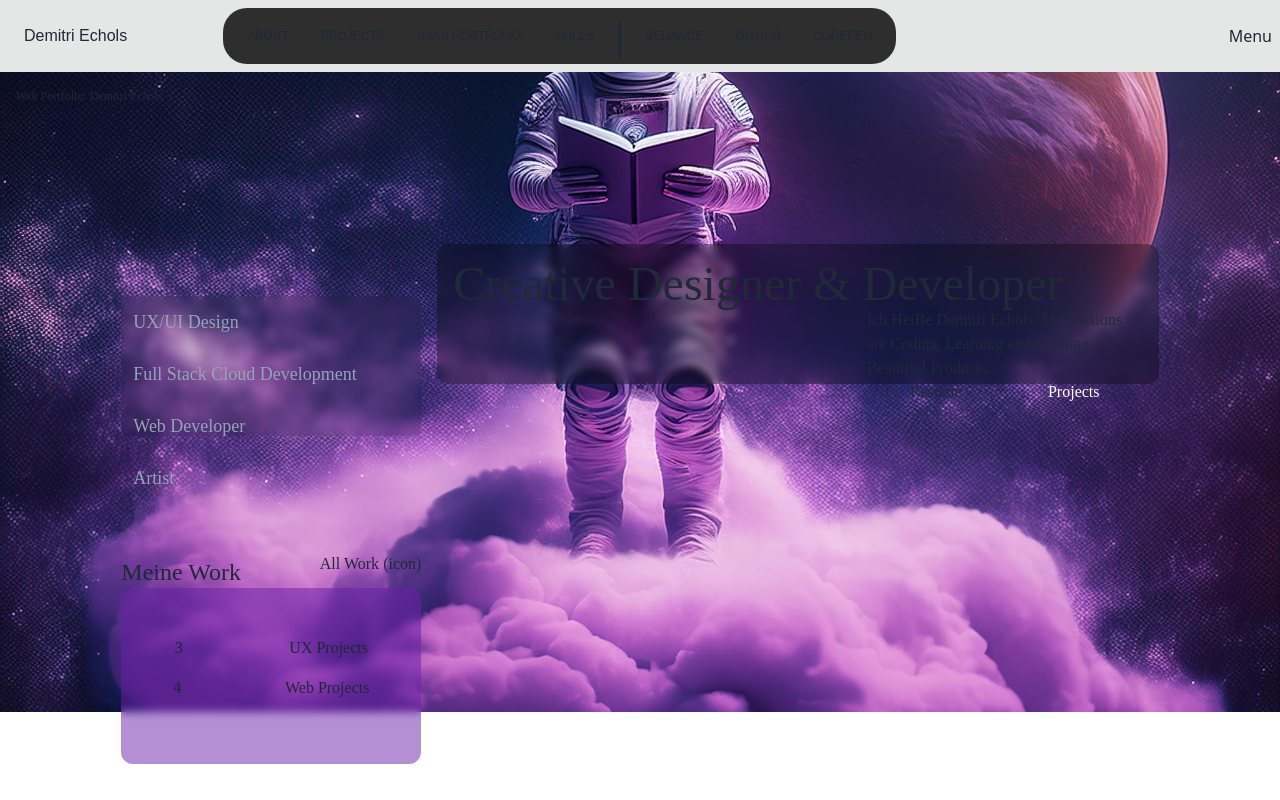
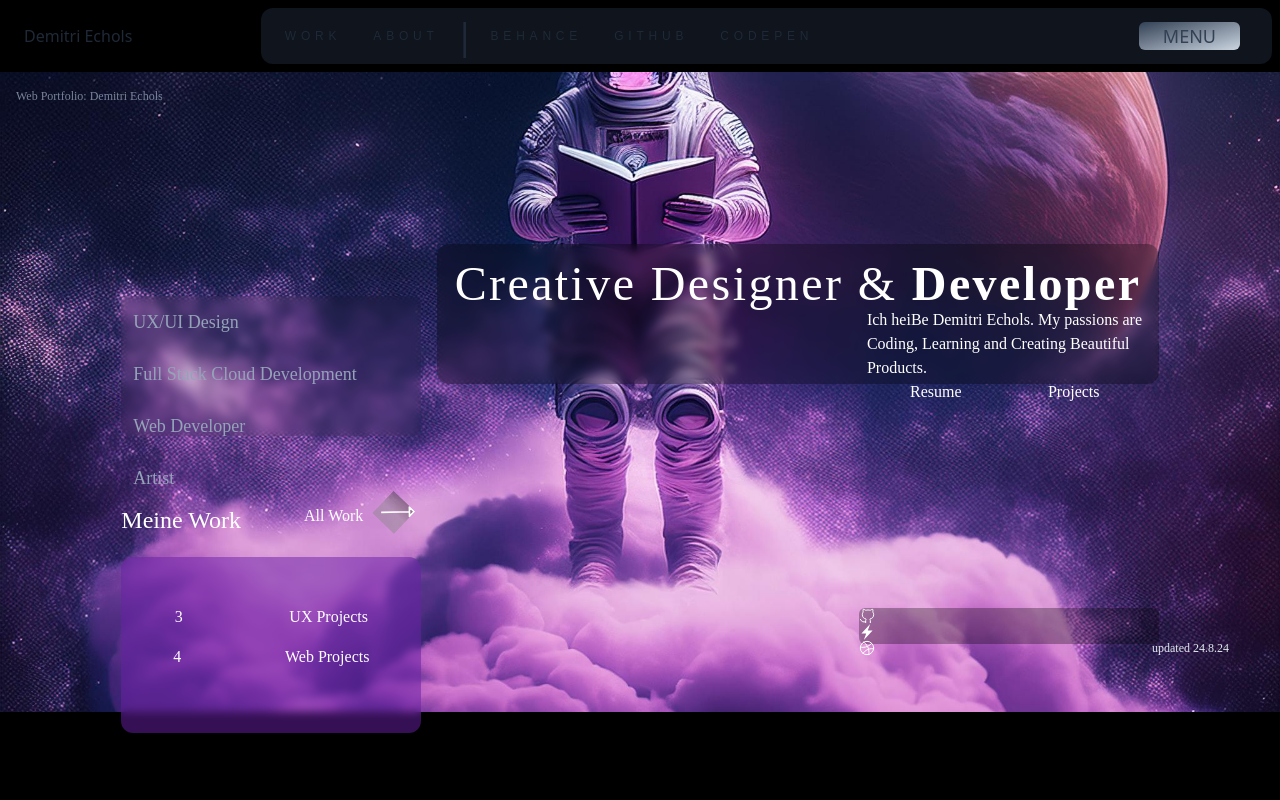
Before and after one commit to CEODemitri/portfolio2024, a SvelteKit app: page / in a window 1280 px wide. Shown: the top 800 px of the page. Built offline with nearby package versions, Linux system fonts and the light colour scheme.

Commit message:
getting much better, hero section complete, missing a few styles and one icon.

```diff
--- a/src/components/Navigation.svelte
+++ b/src/components/Navigation.svelte
@@ -2,7 +2,7 @@
 	<input id="my-drawer-3" type="checkbox" class="drawer-toggle" />
 	<div class="drawer-content flex flex-col">
 		<!-- Navbar -->
-		<div class="navbar bg-base-300 w-full">
+		<div class="navbar w-full">
 			<!-- hamburger icon -->
 			<div class="flex-none lg:hidden">
 				<label for="my-drawer-3" aria-label="open sidebar" class="btn btn-square btn-ghost">
@@ -21,46 +21,69 @@
 					</svg>
 				</label>
 			</div>
-			<div class="mx-2 px-2">
+			<div class="mx-2 px-2 w-1/5">
 				<a class="flex items-center justify-center" href="/">
 					Demitri Echols
 					<span class="sr-only">Demitri Echols' Portfolio</span>
 				</a>
 			</div>
-			<div class="hidden flex-none lg:block ml-20 bg-black/80 rounded-3xl">
+			<div class="hidden flex-none ml-20 bg-slate-800/50 rounded-xl lg:flex w-4/5">
 				<ul
 					class="menu menu-horizontal flex justify-content items-center uppercase text-xs font-medium"
 				>
 					<!-- Navbar menu content here -->
 					<li>
-						<a class="hover:underline underline-offset-4" href="/">About</a>
+						<a
+							class="hover:underline underline-offset-4 hover:text-white hover:scale-125"
+							href="#projects">Work</a
+						>
 					</li>
 					<li>
-						<a class="hover:underline underline-offset-4" href="#projects">Projects</a>
-					</li>
-					<li>
-						<a class="hover:underline underline-offset-4" href="#ux-portfolio">UX/UI Portfolio</a>
-					</li>
-					<li>
-						<a class="hover:underline underline-offset-4" href="#skills">Skills</a>
+						<a class="hover:underline hover:text-white hover:scale-125 underline-offset-4" href="/"
+							>About</a
+						>
 					</li>
 					<div class="text-4xl">|</div>
 
 					<li>
-						<a class="hover:underline underline-offset-4" href="#contact">Behance</a>
+						<a
+							class="hover:underline underline-offset-4 hover:text-white hover:scale-125"
+							href="#contact">Behance</a
+						>
 					</li>
 					<li>
-						<a class="hover:underline underline-offset-4" href="#contact">Github</a>
+						<a
+							class="hover:underline underline-offset-4 hover:text-white hover:scale-125"
+							href="#contact">Github</a
+						>
 					</li>
 
 					<li>
-						<a class="hover:underline underline-offset-4" href="#contact">Codepen</a>
+						<a
+							class="hover:underline underline-offset-4 hover:text-white hover:scale-125"
+							href="#contact">Codepen</a
+						>
 					</li>
 				</ul>
-			</div>
 
-			<div class="ml-auto justify-self-center hidden lg:block">
-				<button>Menu</button>
+				<!-- <svg
+					xmlns="http://www.w3.org/2000/svg"
+					width="1em"
+					height="1em"
+					viewBox="0 0 24 24"
+					{...$$props}
+					class="ml-auto"
+				>
+					<path
+						fill="currentColor"
+						d="M4.616 19q-.691 0-1.153-.462T3 17.384V6.616q0-.691.463-1.153T4.615 5h14.77q.69 0 1.152.463T21 6.616v10.769q0 .69-.463 1.153T19.385 19zM12 12.116l8-5.231L19.692 6L12 11L4.308 6L4 6.885z"
+					/>
+				</svg> -->
+				<button
+					class="ml-auto justify-self-center hidden lg:block px-6 text-lg uppercase bg-gradient-to-br from-slate-700 to-slate-300 rounded-md text-slate-700 mr-8"
+				>
+					Menu</button
+				>
 			</div>
 		</div>
 	</div>
@@ -68,7 +91,9 @@
 	<!-- sidebar content -->
 	<div class="drawer-side z-50">
 		<label for="my-drawer-3" aria-label="close sidebar" class="drawer-overlay"></label>
-		<ul class="menu bg-base-200 min-h-full w-80 p-4">
+		<ul
+			class="menu bg-black/60 min-h-full w-80 p-4 backdrop-blur-sm flex gap-8 text-slate-400 uppercase"
+		>
 			<!-- Sidebar content here -->
 			<li>
 				<a class="text-sm font-medium hover:underline underline-offset-4" href="/">About</a>
@@ -86,12 +111,43 @@
 			<li>
 				<a class="text-sm font-medium hover:underline underline-offset-4" href="#skills">Skills</a>
 			</li>
+
+			<hr class="w-3/5 place-self-center" />
+
+			<li>
+				<a
+					class="text-sm font-medium hover:underline underline-offset-4"
+					href="https://www.behance.net/demitri_echols"
+					target="_blank"
+				>
+					Behance
+				</a>
+			</li>
+			<li>
+				<a
+					class="text-sm font-medium hover:underline underline-offset-4"
+					href="https://github.com/demitri-echols"
+					target="_blank"
+				>
+					Github
+				</a>
+			</li>
+			<li>
+				<a
+					class="text-sm font-medium hover:underline underline-offset-4"
+					href="https://codepen.io/demitri-echols"
+					target="_blank"
+				>
+					Codepen
+				</a>
+			</li>
 		</ul>
 	</div>
 </div>
 
 <style>
-	a {
+	li > a {
 		font-family: 'Josefin Sans Variable', sans-serif;
+		letter-spacing: 0.4em;
 	}
 </style>
--- /dev/null
+++ b/src/components/icons/Arrow.svelte
@@ -0,0 +1,72 @@
+<svg
+	width="54"
+	height="53"
+	viewBox="0 0 74 73"
+	fill="none"
+	xmlns="http://www.w3.org/2000/svg"
+	class="inline"
+>
+	<g clip-path="url(#clip0_342_178)" filter="url(#filter0_bd_342_178)">
+		<rect
+			width="42.5492"
+			height="41.4704"
+			transform="translate(66.3818 28.7028) rotate(133.799)"
+			fill="url(#paint0_linear_342_178)"
+			fill-opacity="0.43"
+		/>
+		<path
+			d="M64.7606 28.7437L65.5848 29.534C65.7962 29.3135 65.9121 29.0188 65.907 28.7148C65.9019 28.4107 65.7763 28.1221 65.5577 27.9125L64.7606 28.7437ZM58.1677 22.4215L58.9647 21.5903C58.8018 21.4335 58.5956 21.3291 58.3722 21.2902C58.1489 21.2512 57.9184 21.2797 57.7101 21.3718C57.5018 21.4639 57.325 21.6156 57.2021 21.8077C57.0792 21.9997 57.0158 22.2235 57.0199 22.4505L58.1677 22.4215ZM58.3841 35.3934L57.2363 35.4224C57.2398 35.6495 57.3106 35.8698 57.4398 36.0555C57.569 36.2412 57.7507 36.3839 57.9619 36.4654C58.1731 36.5469 58.4043 36.5637 58.6262 36.5135C58.8481 36.4634 59.0506 36.3486 59.2082 36.1837L58.3841 35.3934ZM58.2567 27.7595L19.3481 28.7422L19.3864 31.0382L58.295 30.0555L58.2567 27.7595ZM65.5577 27.9125L58.9647 21.5903L57.3706 23.2528L63.9636 29.5749L65.5577 27.9125ZM57.0199 22.4505L57.2363 35.4224L59.5319 35.3644L59.3155 22.3926L57.0199 22.4505ZM59.2082 36.1837L65.5848 29.534L63.9365 27.9534L57.5599 34.6032L59.2082 36.1837Z"
+			fill="white"
+		/>
+	</g>
+	<defs>
+		<filter
+			id="filter0_bd_342_178"
+			x="0.370969"
+			y="-6.62903"
+			width="72.6399"
+			height="79.3008"
+			filterUnits="userSpaceOnUse"
+			color-interpolation-filters="sRGB"
+		>
+			<feFlood flood-opacity="0" result="BackgroundImageFix" />
+			<feGaussianBlur in="BackgroundImageFix" stdDeviation="3.31452" />
+			<feComposite in2="SourceAlpha" operator="in" result="effect1_backgroundBlur_342_178" />
+			<feColorMatrix
+				in="SourceAlpha"
+				type="matrix"
+				values="0 0 0 0 0 0 0 0 0 0 0 0 0 0 0 0 0 0 127 0"
+				result="hardAlpha"
+			/>
+			<feOffset dy="6.62903" />
+			<feGaussianBlur stdDeviation="3.31452" />
+			<feComposite in2="hardAlpha" operator="out" />
+			<feColorMatrix type="matrix" values="0 0 0 0 0 0 0 0 0 0 0 0 0 0 0 0 0 0 0.25 0" />
+			<feBlend
+				mode="normal"
+				in2="effect1_backgroundBlur_342_178"
+				result="effect2_dropShadow_342_178"
+			/>
+			<feBlend mode="normal" in="SourceGraphic" in2="effect2_dropShadow_342_178" result="shape" />
+		</filter>
+		<linearGradient
+			id="paint0_linear_342_178"
+			x1="-2.05892e-08"
+			y1="20.7352"
+			x2="21.2589"
+			y2="21.0896"
+			gradientUnits="userSpaceOnUse"
+		>
+			<stop stop-color="#292929" />
+			<stop offset="1" stop-color="#878787" />
+		</linearGradient>
+		<clipPath id="clip0_342_178">
+			<rect
+				width="42.5492"
+				height="41.4704"
+				fill="white"
+				transform="translate(66.3818 28.7028) rotate(133.799)"
+			/>
+		</clipPath>
+	</defs>
+</svg>
--- /dev/null
+++ b/src/components/icons/Blitz.svelte
@@ -0,0 +1,6 @@
+<svg xmlns="http://www.w3.org/2000/svg" width="1em" height="1em" viewBox="0 0 24 24" {...$$props}>
+	<path
+		fill="currentColor"
+		d="M10.797 14.182H3.635L16.728 0l-3.525 9.818h7.162L7.272 24l3.524-9.818Z"
+	/>
+</svg>
--- /dev/null
+++ b/src/components/icons/Dribbble.svelte
@@ -0,0 +1,16 @@
+<svg xmlns="http://www.w3.org/2000/svg" width="1em" height="1em" viewBox="0 0 24 24" {...$$props}>
+	<g
+		fill="none"
+		stroke="currentColor"
+		stroke-linecap="round"
+		stroke-linejoin="round"
+		stroke-width="1.5"
+		color="currentColor"
+	>
+		<circle cx="12" cy="12" r="10" />
+		<path
+			d="M22 13.264A15.5 15.5 0 0 0 19.147 13C13.795 13 9.034 15.742 6 20M19 5c-3.13 3.667-7.832 6-13.09 6c-1.346 0-2.655-.153-3.91-.441"
+		/>
+		<path d="M14.618 22A18.6 18.6 0 0 0 15 18.24C15 11.926 11.834 6.347 7 3" />
+	</g>
+</svg>
--- /dev/null
+++ b/src/components/icons/Github.svelte
@@ -0,0 +1,15 @@
+<svg xmlns="http://www.w3.org/2000/svg" width="1em" height="1em" viewBox="0 0 24 24" {...$$props}>
+	<g
+		fill="none"
+		stroke="currentColor"
+		stroke-linecap="round"
+		stroke-linejoin="round"
+		stroke-width="1.5"
+		color="currentColor"
+	>
+		<path d="M10 20.568c-3.429 1.157-6.286 0-8-3.568" />
+		<path
+			d="M10 22v-3.242c0-.598.184-1.118.48-1.588c.204-.322.064-.78-.303-.88C7.134 15.452 5 14.107 5 9.645c0-1.16.38-2.25 1.048-3.2c.166-.236.25-.354.27-.46c.02-.108-.015-.247-.085-.527c-.283-1.136-.264-2.343.16-3.43c0 0 .877-.287 2.874.96c.456.285.684.428.885.46s.469-.035 1.005-.169A9.5 9.5 0 0 1 13.5 3a9.6 9.6 0 0 1 2.343.28c.536.134.805.2 1.006.169c.2-.032.428-.175.884-.46c1.997-1.247 2.874-.96 2.874-.96c.424 1.087.443 2.294.16 3.43c-.07.28-.104.42-.084.526s.103.225.269.461c.668.95 1.048 2.04 1.048 3.2c0 4.462-2.134 5.807-5.177 6.643c-.367.101-.507.559-.303.88c.296.47.48.99.48 1.589V22"
+		/>
+	</g>
+</svg>
--- a/src/routes/+layout.svelte
+++ b/src/routes/+layout.svelte
@@ -4,7 +4,9 @@
 	import Navigation from '../components/Navigation.svelte';
 </script>
 
-<Navigation />
-<slot></slot>
+<div class="bg-black">
+	<Navigation />
+	<slot></slot>
+</div>
 
 <Footer />
--- a/src/routes/+page.svelte
+++ b/src/routes/+page.svelte
@@ -17,9 +17,13 @@
 	import '@fontsource/livvic';
 	import ProjectBanner from '../components/ProjectBanner.svelte';
 	import Badge from '../components/Badge.svelte';
+	import Github from '../components/icons/Github.svelte';
+	import Arrow from '../components/icons/Arrow.svelte';
+	import Dribbble from '../components/icons/Dribbble.svelte';
 
 	import { onMount } from 'svelte';
 	import { gsap } from 'gsap';
+	import Blitz from '../components/icons/Blitz.svelte';
 
 	onMount(() => {
 		try {
@@ -94,41 +98,53 @@
 -->
 
 <div class="flex flex-col min-h-[100dvh]">
-	<main class="font-['Josefin_Sans_Variable']">
+	<main class="font-['Josefin_Sans_Variable'] text-white">
 		<!-- hero section -->
 		<div
-			class="h-[80vh] grid grid-cols-12 grid-rows-12 gap-4 p-4"
+			class="h-[80vh] md:grid grid-cols-12 grid-rows-12 gap-4 p-4"
 			style="background-image: url('./bg/lgBG.jpg'); background-size: cover; background-repeat: no-repeat; background-position: center;"
 		>
-			<p class="absolute text-xs">Web Portfolio: Demitri Echols</p>
+			<p class="absolute text-xs text-slate-400/80">Web Portfolio: Demitri Echols</p>
 			<article
-				class="col-start-2 col-span-3 row-start-5 row-span-3 bg-black/10 backdrop-blur-sm rounded-lg"
+				class="hidden md:block col-start-2 col-span-3 row-start-5 row-span-3 bg-black/10 backdrop-blur-sm rounded-lg"
 			>
 				{#each jobs as job}
 					<ul>
-						<li class="p-3 text-lg text-slate-400">{job}</li>
+						<li class="p-3 text-lg text-slate-400 hover:text-white hover:animate-bounce">{job}</li>
 					</ul>
 				{/each}
 			</article>
 			<article
-				class="col-start-5 col-span-7 row-start-4 row-span-3 bg-black/30 p-4 flex flex-col justify-between rounded-xl backdrop-blur-sm"
+				class="mt-80 md:mt-0 col-start-5 col-span-7 row-start-4 row-span-3 bg-black/30 p-4 flex flex-col justify-between items-center rounded-xl backdrop-blur-sm"
 			>
-				<h1 class="text-5xl">Creative Designer & <span>Developer</span></h1>
-				<p class="w-2/5 place-self-end">
-					Ich HeiBe Demitri Echols. My passions are Coding, Learning and Creating Beautiful
+				<!-- <div class="flex w-[200px] h-[200px] justify-center items-center relative">
+					<div
+						class="w-[110%] h-[110%] shadow-lg shadow-pink-500 bg-transparent rounded-xl absolute"
+					></div>
+					<div
+						class="w-[108%] h-[108%] shadow-lg shadow-violet-500 bg-transparent rounded-full absolute rotate-90"
+					></div>
+					<div
+						class="w-[106%] h-[106%] shadow-lg shadow-cyan-500 bg-transparent rounded-full absolute rotate-180"
+					></div>
+				</div> -->
+
+				<h1 class="text-5xl font-extralight text-center tracking-wider">
+					Creative Designer & <span class="font-bold">Developer</span>
+				</h1>
+				<p class="w-2/5 md:place-self-end">
+					Ich heiBe Demitri Echols. My passions are Coding, Learning and Creating Beautiful
 					Products.
 				</p>
-				<section class="w-2/5 place-self-end flex justify-around">
+				<section class="w-2/5 md:place-self-end flex justify-around">
 					<a href="/">Resume</a>
-					<button class="name bg-from"><a href="/">Projects</a></button>
+					<button class="name bg-gradient-to-r"><a href="/">Projects</a></button>
 				</section>
 			</article>
-			<article class="col-start-2 row-start-10 col-span-3 row-span-3">
+			<article class="col-start-2 row-start-9 col-span-3 row-span-3">
 				<section class="flex justify-between">
 					<h2 class="text-2xl">Meine Work</h2>
-					<button class="animate-bounce"
-						><a href="#projects">All Work <span>(icon)</span></a></button
-					>
+					<button class="animate-bounce"><a href="#projects">All Work <Arrow /></a></button>
 				</section>
 				<section class="bg-purple-800/50 backdrop-blur-sm py-12 rounded-xl">
 					{#each projectCounts as projectCount}
@@ -142,24 +158,26 @@
 				</section>
 			</article>
 
-			<!-- <div class="flex w-[200px] h-[200px] justify-center items-center relative">
-				<div
-					class="w-[110%] h-[110%] shadow-lg shadow-pink-500 bg-transparent rounded-full absolute"
-				></div>
-				<div
-					class="w-[108%] h-[108%] shadow-lg shadow-violet-500 bg-transparent rounded-full absolute rotate-90"
-				></div>
-				<div
-					class="w-[106%] h-[106%] shadow-lg shadow-cyan-500 bg-transparent rounded-full absolute rotate-180"
-				></div>
-			</div> -->
+			<article class="col-start-9 col-span-3 bg-black/30 row-start-11 row-span-1 rounded-md">
+				<section>
+					<Github />
+					<Blitz />
+					<Dribbble />
+				</section>
+			</article>
+			<p class="absolute top-[80vh] left-[90vw] text-slate-200 text-xs">updated 24.8.24</p>
 		</div>
 
-		<section id="projects" class="w-full py-12 md:py-24 lg:py-32 bg-muted">
-			<div class="grid gap-6 px-4 md:px-6">
-				<div class="flex flex-col items-center justify-center space-y-4 text-center">
+		<section id="projects" class="w-full py-12 md:py-24 lg:py-32 mt-24 bg-muted">
+			<div class="gap-6 px-4 md:px-6">
+				<section class="flex">
+					<p>Featured Projects</p>
+					<div class="flex flex-col space-y-4 w-3/5 text-right ml-auto">
 						<div class="space-y-2">
-						<h2 class="text-3xl font-bold tracking-tighter sm:text-5xl">Featured Projects</h2>
+							<h2 class="text-3xl font-extralight tracking-tighter sm:text-5xl">
+								<span class="font-bold">Crafting</span> Seamless Digital Experiences with Design and
+								Development
+							</h2>
 							<p
 								class="max-w-[900px] text-muted-foreground md:text-xl/relaxed lg:text-base/relaxed xl:text-xl/relaxed"
 							>
@@ -167,6 +185,10 @@
 							</p>
 						</div>
 					</div>
+				</section>
+				<section class="flex justify-end my-8">
+					<button class=""><a href="#projects">All Work <Arrow /></a></button>
+				</section>
 				<div class=" flex flex-col gap-24">
 					<ProjectBanner {...shoeShow} />
 					<ProjectBanner {...toCode} />
```
Also changed, not shown: static/bg/lgBG.jpg. Lines whose indentation alone changed are shown as unchanged.
